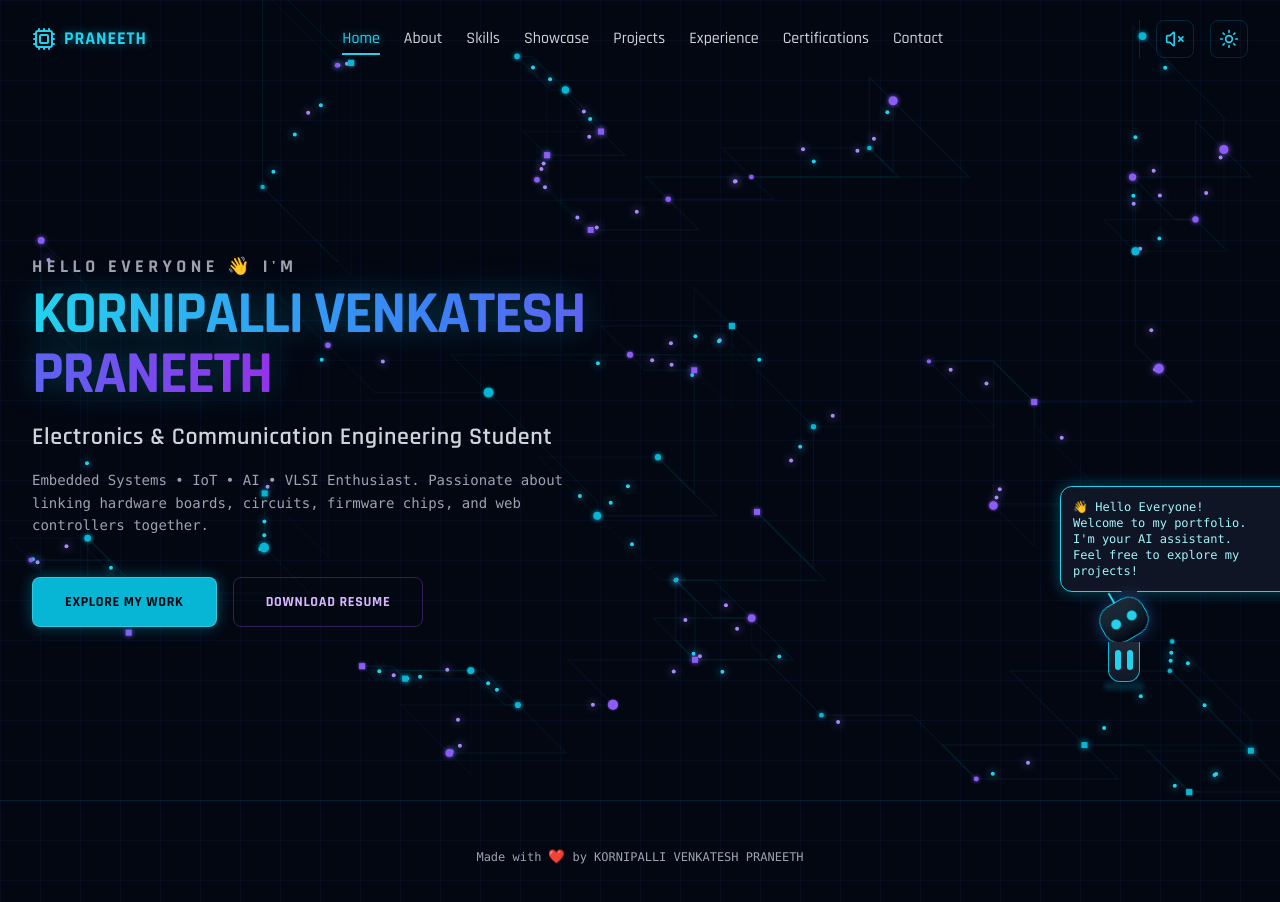
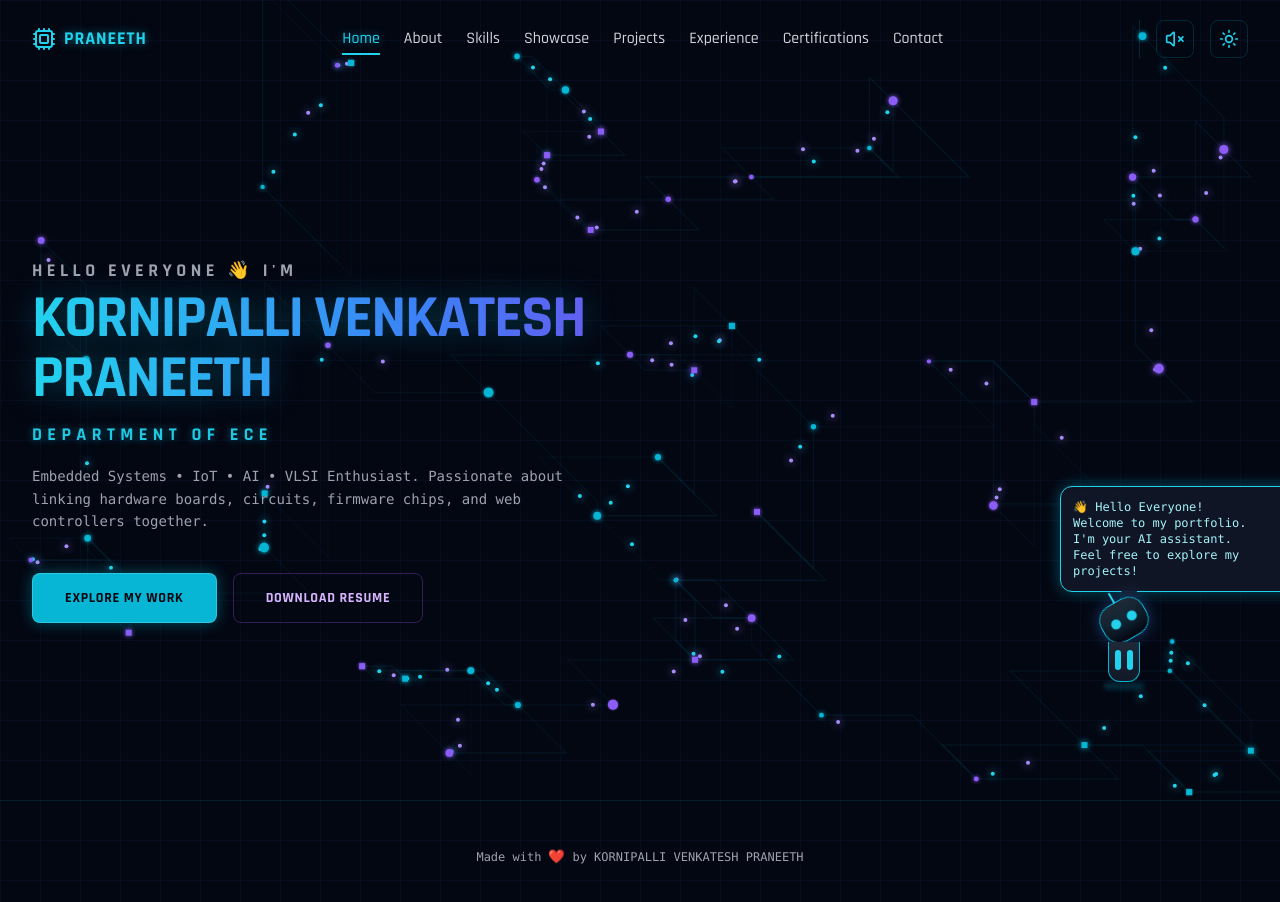
Before and after one commit to PraneethKV27/Portfolio, a React (Vite) app: page / in a window 1280 px wide. Shown: the top 902 px of the page. Built offline with nearby package versions, Linux system fonts and the light colour scheme.

Commit message:
Update homepage heading layout and improve keyboard arrow navigation robustness

```diff
--- a/src/App.jsx
+++ b/src/App.jsx
@@ -145,18 +145,16 @@ export default function App({ activeSection, setActiveSection }) {
               className="min-h-[calc(100vh-80px)] flex flex-col justify-center relative px-4 sm:px-6 lg:px-8 max-w-7xl mx-auto w-full"
             >
               <div className="z-10 text-left max-w-3xl">
-
-
                 <h1 className="text-4xl sm:text-6xl font-extrabold tracking-tight mb-2">
                   <span className="font-tech text-gray-400 block text-lg uppercase tracking-[0.25em] mb-1">HELLO EVERYONE 👋 I'M</span>
-                  <span className="font-cyber text-transparent bg-clip-text bg-gradient-to-r from-cyan-400 via-blue-500 to-purple-600 drop-shadow-[0_0_15px_rgba(6,182,212,0.3)]">
+                  <span className="font-cyber text-transparent bg-clip-text bg-gradient-to-r from-cyan-400 via-blue-500 to-purple-600 drop-shadow-[0_0_15px_rgba(6,182,212,0.3)] block">
                     KORNIPALLI VENKATESH PRANEETH
+                  </span>
+                  <span className="font-tech text-cyan-400 text-sm sm:text-lg block tracking-[0.3em] uppercase mt-3 opacity-95 text-glow-cyan">
+                    DEPARTMENT OF ECE
                   </span>
                 </h1>
 
-                <h2 className="text-xl sm:text-2xl font-semibold font-tech text-gray-300 mt-4 tracking-wide">
-                  Electronics & Communication Engineering Student
-                </h2>
                 <p className="mt-4 text-gray-400 font-mono text-sm leading-relaxed max-w-xl">
                   Embedded Systems • IoT • AI • VLSI Enthusiast. Passionate about linking hardware boards, circuits, firmware chips, and web controllers together.
                 </p>
--- a/src/main.jsx
+++ b/src/main.jsx
@@ -40,13 +40,16 @@ function Main() {
         return;
       }
 
+      const key = e.key || '';
+      const code = e.code || '';
+
       const isNextKey =
-        e.key === 'ArrowRight' || e.code === 'ArrowRight' || e.key === 'Right' ||
-        e.key === 'ArrowDown' || e.code === 'ArrowDown' || e.key === 'Down';
+        key === 'ArrowRight' || code === 'ArrowRight' || key === 'Right' ||
+        key === 'ArrowDown' || code === 'ArrowDown' || key === 'Down';
 
       const isPrevKey =
-        e.key === 'ArrowLeft' || e.code === 'ArrowLeft' || e.key === 'Left' ||
-        e.key === 'ArrowUp' || e.code === 'ArrowUp' || e.key === 'Up';
+        key === 'ArrowLeft' || code === 'ArrowLeft' || key === 'Left' ||
+        key === 'ArrowUp' || code === 'ArrowUp' || key === 'Up';
 
       if (isNextKey) {
         e.preventDefault();
@@ -67,8 +70,9 @@ function Main() {
       }
     };
 
-    window.addEventListener('keydown', handleKeyDown);
-    return () => window.removeEventListener('keydown', handleKeyDown);
+    // Use capture phase (true) to intercept keys before interactive elements consume them
+    window.addEventListener('keydown', handleKeyDown, true);
+    return () => window.removeEventListener('keydown', handleKeyDown, true);
   }, []);
 
   const toggleAudio = () => {
```
